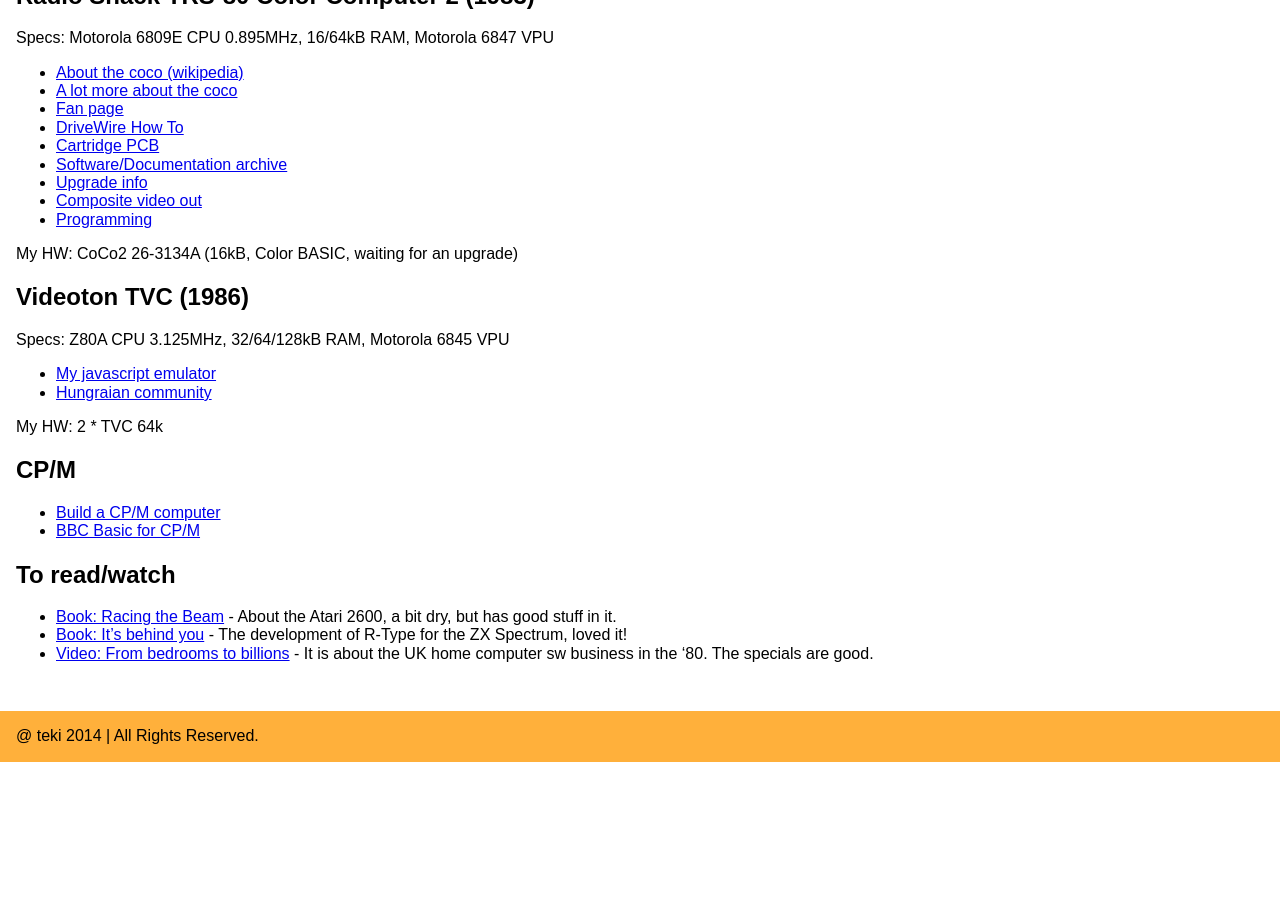
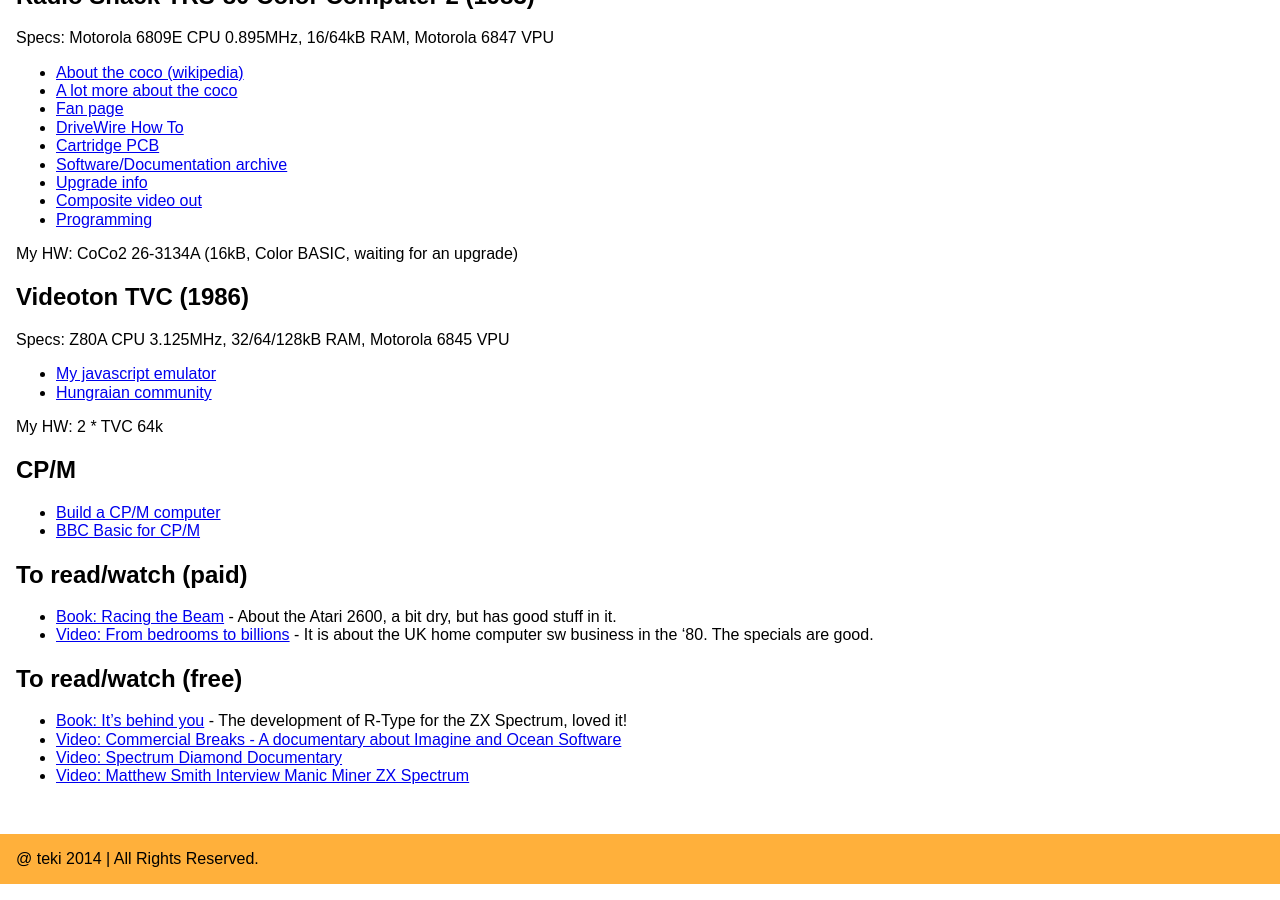
Before and after one commit to teki/teki.github.io, a Jekyll site: the page built from retro.md, in a window 1280 px wide and 900 px high, scrolled down 812 px. Built offline with Jekyll 4.4.1, drawn with Linux system fonts in a browser that asks for light colours; nearby versions of some CDN libraries; some web fonts are replaced; before the commit the page ends 1590 px from its top, so only the background shows below that.

Commit message:
Update retro.md

```diff
--- a/retro.md
+++ b/retro.md
@@ -75,9 +75,16 @@ CP/M
 * [Build a CP/M computer](http://searle.hostei.com/grant/cpm/index.html)
 * [BBC Basic for CP/M](http://www.bbcbasic.co.uk/bbcbasic/z80basic.html)
 
-To read/watch
--------------
+To read/watch (paid)
+--------------------
 
 * [Book: Racing the Beam](http://mitpress.mit.edu/books/racing-beam) - About the Atari 2600, a bit dry, but has good stuff in it.
+* [Video: From bedrooms to billions](http://www.frombedroomstobillions.com) - It is about the UK home computer sw business in the '80. The specials are good.
+
+To read/watch (free)
+--------------------
+
 * [Book: It's behind you](http://bizzley.com) - The development of R-Type for the ZX Spectrum, loved it!
-* [Video: From bedrooms to billions](http://www.frombedroomstobillions.com) - It is about the UK home computer sw business in the '80. The specials are good.
+* [Video: Commercial Breaks - A documentary about Imagine and Ocean Software](https://www.youtube.com/watch?v=Bj-KZdiSrg4)
+* [Video: Spectrum Diamond Documentary](https://www.youtube.com/watch?v=2ro5acUgqzY)
+* [Video: Matthew Smith Interview Manic Miner ZX Spectrum](https://www.youtube.com/watch?v=FWmmMZlhcqU)
```
